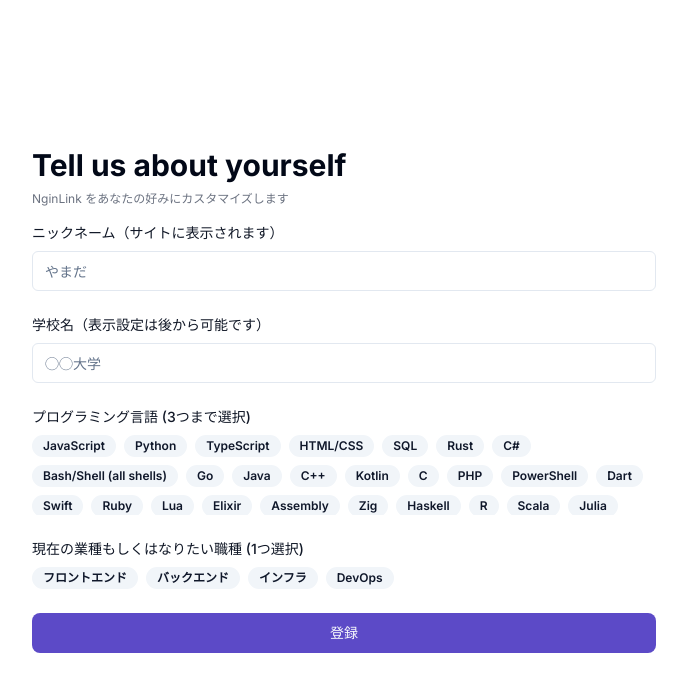
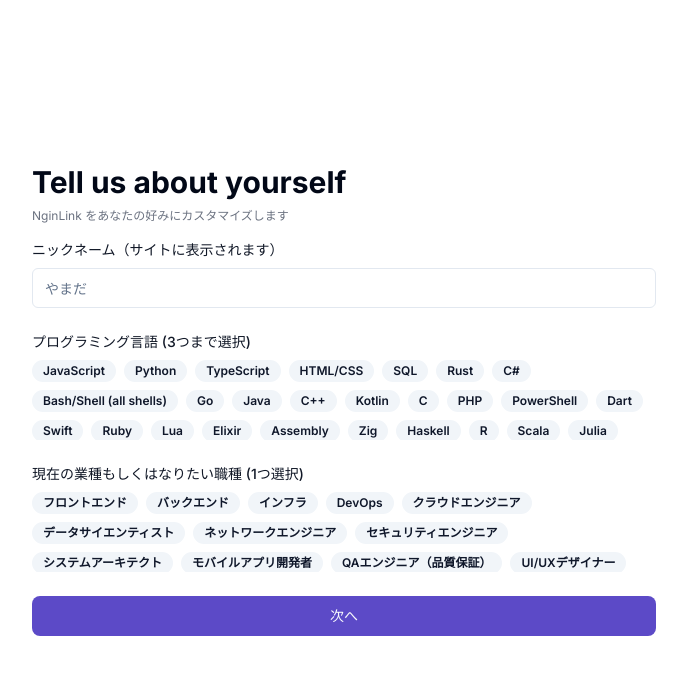
Before and after one commit to SomaTakata/ngin-link, a Next.js app: page /register/your-information in a window 1280 px wide. Shown: the top 692 px of the page, without its empty margins (296-983 px from the left). Built offline with nearby package versions, Linux system fonts and the light colour scheme.

Commit message:
localStorage 反映

```diff
--- a/app/(platform)/dashboard/_components/link-form.tsx
+++ b/app/(platform)/dashboard/_components/link-form.tsx
@@ -11,7 +11,7 @@ import { FieldValues, UseFormRegister } from "react-hook-form";
 // propsの型定義
 interface LinkFormProps {
   platform: string;
-  urlTo: string;
+  urlTo?: string;
   formRegister: UseFormRegister<FieldValues>;
 }
 
@@ -32,7 +32,7 @@ function LinkForm({ platform, urlTo, formRegister }: LinkFormProps) {
       iconColor = "text-green-500";
       placeHolderUrl = "https://qiita.com/";
       break;
-    case "twitter":
+    case "x":
       IconComponent = FaXTwitter;
       iconColor = "text-black";
       placeHolderUrl = "https://twitter.com/";
--- a/app/(platform)/dashboard/page.tsx
+++ b/app/(platform)/dashboard/page.tsx
@@ -29,9 +29,9 @@ const Dashboard = () => {
     // バックエンドに PATCH して、refetch
     mutate(body, () => {
       refetch();
-      toast({
-        title: "URL を保存しました！",
-      });
+      // toast({
+      //   title: "URL を保存しました！",
+      // });
     });
   };
 
--- a/app/(platform)/register/content/_components/link-form.tsx
+++ /dev/null
@@ -1,55 +0,0 @@
-import React from "react";
-import { Input } from "@/components/ui/input";
-import { XIcon } from "lucide-react";
-import { SiZenn, SiQiita } from "react-icons/si";
-import { FaGithub } from "react-icons/fa";
-import { FaXTwitter } from "react-icons/fa6";
-import { url } from "inspector";
-
-// propsの型定義
-interface LinkFormProps {
-  platform: "zenn" | "qiita" | "twitter" | "github";
-}
-
-function LinkForm({ platform }: LinkFormProps) {
-  let IconComponent;
-  let iconColor = "";
-  let url = "";
-
-  // platformの値に応じてアイコンと色を設定
-  switch (platform) {
-    case "zenn":
-      IconComponent = SiZenn;
-      iconColor = "text-blue-500";
-      url = "https://zenn.dev/";
-      break;
-    case "qiita":
-      IconComponent = SiQiita;
-      iconColor = "text-green-500";
-      url = "https://qiita.com/";
-      break;
-    case "twitter":
-      IconComponent = FaXTwitter;
-      iconColor = "text-black";
-      url = "https://twitter.com/";
-      break;
-    case "github":
-      IconComponent = FaGithub;
-      iconColor = "text-black";
-      url = "https://github.com/";
-      break;
-    default:
-      IconComponent = XIcon;
-      iconColor = "text-black";
-  }
-
-  return (
-    <div className="flex items-center justify-between p-3 bg-gray-100 rounded">
-      <IconComponent className={iconColor} size={22} />
-      <Input className="flex-grow mx-3" placeholder={url} />
-      <XIcon className="text-gray-500" />
-    </div>
-  );
-}
-
-export default LinkForm;
--- a/app/(platform)/register/content/page.tsx
+++ b/app/(platform)/register/content/page.tsx
@@ -1,6 +1,4 @@
-import { Button } from "@/components/ui/button";
-import Link from "next/link";
-import LinkForm from "./_components/link-form";
+import FormContent from "./_components/form-content";
 
 const RegisterContent = () => {
   return (
@@ -10,18 +8,7 @@ const RegisterContent = () => {
         Add your own content below. You can also further customise your links
         and appearance later.
       </p>
-      <div className="mb-4">
-        <h3 className="text-lg font-medium mb-2">Replace with your content</h3>
-        <div className="space-y-3">
-          <LinkForm platform="github" />
-          <LinkForm platform="twitter" />
-          <LinkForm platform="zenn" />
-          <LinkForm platform="qiita" />
-        </div>
-      </div>
-      <Button asChild className="w-full mt-4">
-        <Link href="/register/done">Next</Link>
-      </Button>
+      <FormContent />
     </div>
   );
 };
--- a/app/(platform)/register/your-information/_components/form-information.tsx
+++ b/app/(platform)/register/your-information/_components/form-information.tsx
@@ -5,6 +5,8 @@ import { Badge } from "@/components/ui/badge";
 import { Button } from "@/components/ui/button";
 import Link from "next/link";
 import { useRouter } from "next/navigation";
+import { useState } from "react";
+import { useForm } from "react-hook-form";
 
 const jobRoles = [
   "フロントエンド",
@@ -68,31 +70,57 @@ const programmingLanguages = [
 const FormInformation = () => {
   const router = useRouter();
 
+  const { register, handleSubmit } = useForm();
+
+  const [selectedLanguages, setSelectedLanguages] = useState<string[]>([]);
+  const [selectedJobRole, setSelectedJobRole] = useState<string>("");
+
   // form 送信時
-  const handleSubmit = (e: React.FormEvent<HTMLFormElement>) => {
-    e.preventDefault();
+  const onSubmit = (data: any) => {
+    if (selectedLanguages.length === 0) {
+      alert("プログラミング言語を選択してください");
+      return;
+    }
+
+    if (selectedJobRole === "") {
+      alert("業種もしくは職種を選択してください");
+      return;
+    }
+
+    localStorage.setItem(
+      "programming_languages",
+      JSON.stringify(selectedLanguages)
+    );
+    localStorage.setItem("job_role", selectedJobRole);
+    localStorage.setItem("username", data.username);
     router.push("/register/content");
   };
 
+  const toggleLanguageSelection = (language: string) => {
+    setSelectedLanguages((currentSelected) => {
+      if (currentSelected.includes(language)) {
+        // すでに存在していたら消す
+        return currentSelected.filter((lang) => lang !== language);
+      } else {
+        // 3 つすでに選ばれていたら、一番古いものを消して新しいものを追加
+        return currentSelected.length < 3
+          ? [...currentSelected, language]
+          : [...currentSelected.slice(1), language];
+      }
+    });
+  };
+
   return (
-    <form onSubmit={handleSubmit}>
+    <form onSubmit={handleSubmit(onSubmit)}>
       <div className="mb-6">
-        <label
-          className="block mb-2 text-sm font-medium text-gray-900"
-          htmlFor="name"
-        >
+        <label className="block mb-2 text-sm font-medium text-gray-900">
           ニックネーム（サイトに表示されます）
         </label>
-        <Input id="name" placeholder="やまだ" />
-      </div>
-      <div className="mb-6">
-        <label
-          className="block mb-2 text-sm font-medium text-gray-900"
-          htmlFor="occupation"
-        >
-          学校名（表示設定は後から可能です）
-        </label>
-        <Input id="occupation" placeholder="◯◯大学" />
+        <Input
+          id="name"
+          placeholder="やまだ"
+          {...register("username", { required: true })}
+        />
       </div>
       <div className="mb-6">
         <label className="block mb-2 text-sm font-medium text-gray-900">
@@ -100,7 +128,14 @@ const FormInformation = () => {
         </label>
         <div className="flex flex-wrap gap-2 h-[80px] overflow-y-scroll">
           {programmingLanguages.map((language) => (
-            <Badge variant="secondary">{language}</Badge>
+            <Badge
+              key={language}
+              variant="interactable"
+              onClick={() => toggleLanguageSelection(language)}
+              selected={selectedLanguages.includes(language)}
+            >
+              {language}
+            </Badge>
           ))}
         </div>
       </div>
@@ -108,15 +143,21 @@ const FormInformation = () => {
         <label className="block mb-2 text-sm font-medium text-gray-900">
           現在の業種もしくはなりたい職種 (1つ選択)
         </label>
-        <div className="flex flex-wrap gap-2">
-          <Badge variant="secondary">フロントエンド</Badge>
-          <Badge variant="secondary">バックエンド</Badge>
-          <Badge variant="secondary">インフラ</Badge>
-          <Badge variant="secondary">DevOps</Badge>
+        <div className="flex flex-wrap gap-2 h-[80px] overflow-y-scroll">
+          {jobRoles.map((role) => (
+            <Badge
+              key={role}
+              variant="interactable"
+              onClick={() => setSelectedJobRole(role)}
+              selected={role === selectedJobRole}
+            >
+              {role}
+            </Badge>
+          ))}
         </div>
       </div>
-      <Button asChild className="w-full">
-        <Link href="/register/content">登録</Link>
+      <Button type="submit" className="w-full">
+        次へ
       </Button>
     </form>
   );
--- a/app/(platform)/welcome/_components/form-nginlink-id.tsx
+++ b/app/(platform)/welcome/_components/form-nginlink-id.tsx
@@ -2,8 +2,8 @@
 
 import { Button } from "@/components/ui/button";
 import { useRouter } from "next/navigation";
+
 import { useForm } from "react-hook-form";
-import AlertUserExists from "../../_component/alert-user-exists";
 
 const FormNginLinkId = () => {
   const router = useRouter();
@@ -11,14 +11,12 @@ const FormNginLinkId = () => {
   // react-hook-form での form 送信
   const { register, handleSubmit } = useForm();
   const onSubmit = (data: any) => {
-    localStorage.setItem("nginlinkId", data.nginlinkId);
+    localStorage.setItem("ngin_link_id", data.ngin_link_id);
     router.push("/register/your-information");
   };
 
   return (
     <div>
-      {/* FIXME: register 処理が一通り実装されたらコメントアウト解除 */}
-      {/* <AlertUserExists /> */}
       <form onSubmit={handleSubmit(onSubmit)}>
         <div className="mt-8 w-full max-w-md">
           <div className="flex items-center rounded-md border border-gray-300 bg-white px-3 py-2">
@@ -27,7 +25,7 @@ const FormNginLinkId = () => {
               className="ml-1 flex-1 border-none bg-transparent text-gray-900 focus:ring-0"
               placeholder="username"
               type="text"
-              {...register("nginlinkId", {
+              {...register("ngin_link_id", {
                 required: true,
               })}
             />
--- a/app/(platform)/welcome/page.tsx
+++ b/app/(platform)/welcome/page.tsx
@@ -1,9 +1,11 @@
-import Link from "next/link";
+import AlertUserExists from "../_component/alert-user-exists";
 import FormNginLinkId from "./_components/form-nginlink-id";
 
 const Welcome = () => {
   return (
     <div className="flex min-h-screen flex-col items-center justify-center bg-white px-4 py-8">
+      {/* FIXME: register 処理の実装が完了したら、コメントアウト解除 */}
+      {/* <AlertUserExists /> */}
       <div className="text-center">
         <h1 className="text-4xl font-bold">NginLink へようこそ！</h1>
         <p className="mt-2 text-sm text-gray-600">
```
